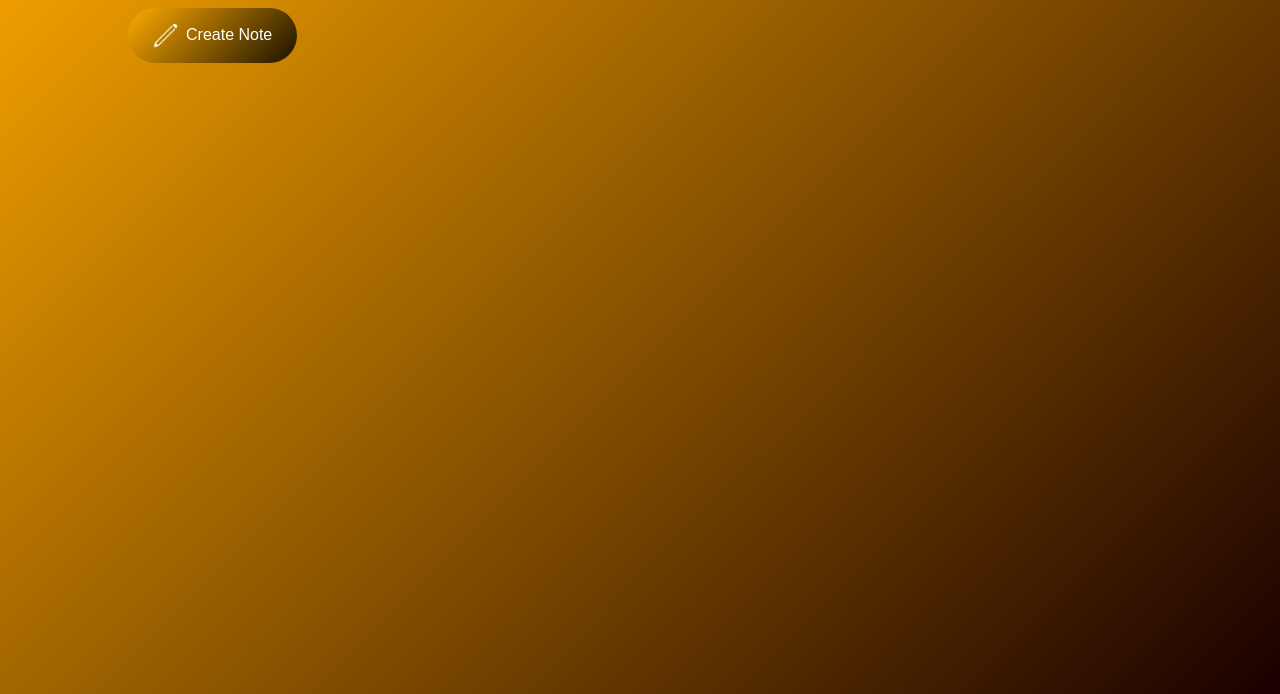
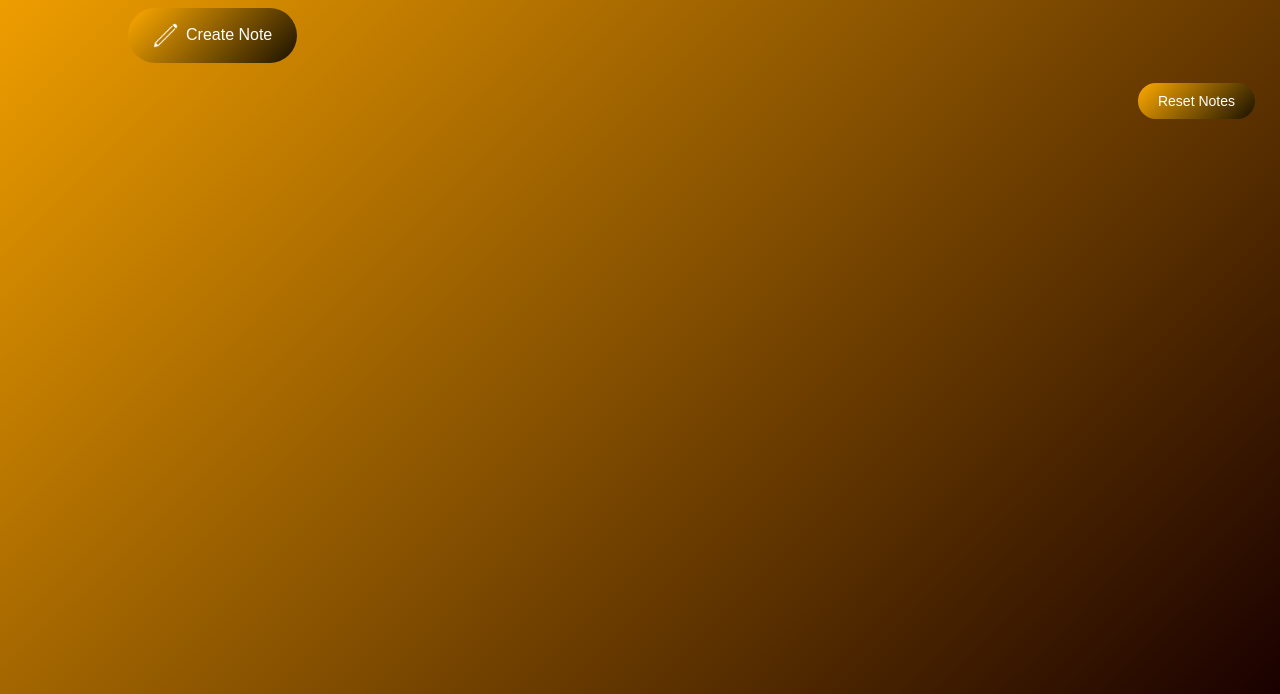
Before and after one commit to Ay-dotcode/Javascript, a plain HTML site: page Notes/index.html in a window 1280 px wide. Shown: the part 157-851 px from the top of the page. Drawn offline with Linux system fonts and the light colour scheme.

Commit message:
Added a reset button to clear all stored notes

```diff
--- a/Notes/index.html
+++ b/Notes/index.html
@@ -16,13 +16,12 @@
             <img src="Images/Notes.png" alt="Notes image">
             Notes
         </h1>
-        <button class="createBtn" onclick="createNote()">
+        <button id="createBtn" onclick="createNote()">
             <img src="Images/edit.png" alt="Edit">
             Create Note
         </button>
         <section class="notes-container" onclick="updateStorage()"> </section>
-
-        <div style="width: 100%; visibility: hidden;">temporary</div>
+        <button id="resetBtn" onclick="resetNotes()">Reset Notes</button>
     </main>
 </body>
 
--- a/Notes/script.js
+++ b/Notes/script.js
@@ -27,4 +27,8 @@ function updateStorage() {
 function showNote() {
     notesContainer.innerHTML = localStorage.getItem("notes");
 }
+function resetNotes() {
+    localStorage.removeItem("notes");
+    notesContainer.innerHTML = "";
+}
 showNote();
--- a/Notes/style.css
+++ b/Notes/style.css
@@ -2,13 +2,13 @@ body {
     margin: 0;
     padding: 0;
     box-sizing: border-box;
-    font-family: sans-serif, Arial, Helvetica;
+    font-family: sans-serif, Arial, Helvetica;background: linear-gradient(135deg, hsl(40, 100%, 50%), hsl(0, 100%, 5%));
+
 }
 
 .container {
     width: 90%;
     min-height: 100vh;
-    background: linear-gradient(135deg, hsl(40, 100%, 50%), hsl(0, 100%, 5%));
     padding-top: 4%;
     padding-left: 10%;
     color: white;
@@ -25,12 +25,12 @@ body {
     width: 60px;
 }
 
-.container button img {
+#createBtn img {
     width: 25px;
     margin-right: 8px;
 }
 
-.container button {
+#createBtn {
     display: flex;
     align-items: center;
     background: linear-gradient(135deg, hsl(40, 100%, 50%), hsl(40, 100%, 5%));
@@ -44,7 +44,7 @@ body {
     cursor: pointer;
 }
 
-.container button:hover {
+#createBtn:hover {
     background: linear-gradient(135deg, hsl(0, 100%, 5%), hsl(40, 100%, 50%));
 }
 
@@ -68,3 +68,20 @@ body {
     right: 15px;
     cursor: pointer;
 }
+#resetBtn {
+    display: block;
+    background: linear-gradient(135deg, hsl(40, 100%, 50%), hsl(40, 100%, 5%));
+    color: white;
+    font-size: 14px;
+    border: 0;
+    border-radius: 40px;
+    padding: 10px 20px;
+    margin-bottom: 20px;
+    margin-right: 25px;
+    margin-left: auto;
+    cursor: pointer;
+}
+
+#resetBtn:hover {
+    background: linear-gradient(135deg, hsl(0, 100%, 5%), hsl(40, 100%, 50%));
+}
```
